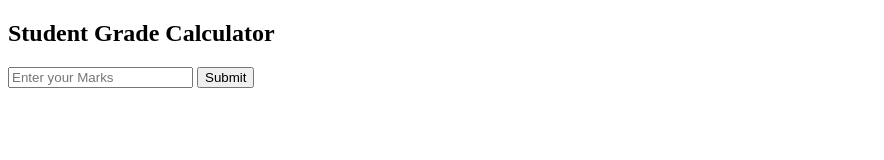
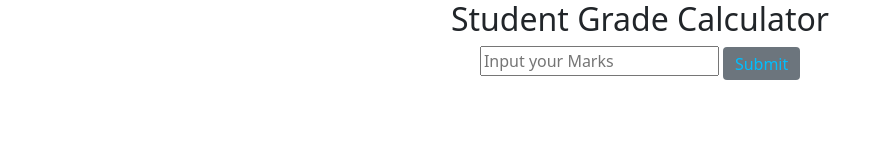
Before and after one commit to mugambijavan/WK1-student-grade-generator, a plain HTML site: page index.html in a window 1280 px wide. Shown: the whole page, without its empty margins (0-884 px from the left). Drawn offline with nearby package versions, Linux system fonts and the light colour scheme.

Commit message:
challenge done

```diff
--- a/index.html
+++ b/index.html
@@ -5,12 +5,12 @@
     <meta http-equiv="X-UA-Compatible" content="IE=edge">
     <meta name="viewport" content="width=device-width, initial-scale=1.0">
     <title>Student Grade Generator</title>
-    <link rel="stylesheet" href="styles.css">
+    <link rel="stylesheet" href="style.css">
 </head>
 <body>
     <div id="container">
         <h2 id="navbar">Student Grade Calculator</h2>
-            <input type="number" placeholder="Enter your Marks" id="grade">
+            <input type="number" placeholder="Input your Marks" id="grade">
             <button onclick="calculateGrade()" id="btn" type="submit"
 	    class="btn btn-sm btn-outline-dark btn-secondary btn-lg"
 	    required>Submit</button>
--- a/index.js
+++ b/index.js
@@ -25,5 +25,4 @@ function calculateGrade(){
 	    else {
 		document.getElementById("result").innerHTML = `Invalid`
 	    }
-
     }
--- a/style.css
+++ b/style.css
@@ -1,19 +1,18 @@
 @import url("https://cdn.jsdelivr.net/npm/bootstrap@5.2.3/dist/css/bootstrap.min.css");
 body {
     text-align: center;
-    background-color: black;
     align-items: center;
+    background-color: white;
 }
-
 #btn {
+    color: deepskyblue;
+    font-size: medium;
     padding: 5px;
     height: 33px;
     width: 77px;
     border: 0px;
-    color: deepskyblue;
-    font-size: medium;
 }
 p {
-    color: white;
+    color: black;
     padding-right: 5pc;
 }
```
Also changed, not shown: 1 other file.
